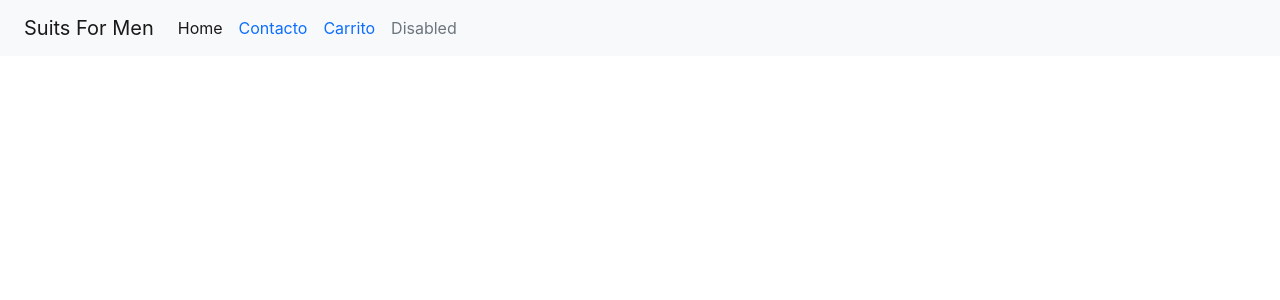
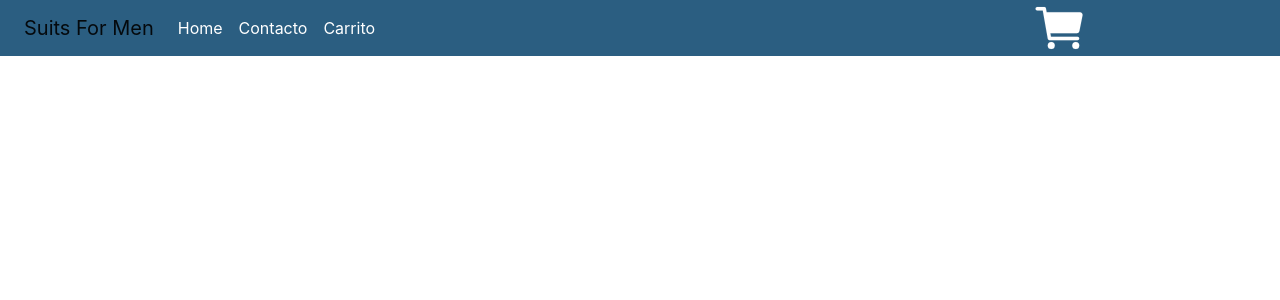
Before and after one commit to HectorMamani18/mytiendamamani, a React (Create React App) app: page / in a window 1280 px wide. Both pictures are taken after a click on the link "Suits For Men". Shown: the top 300 px of the page. Built offline with nearby package versions, Linux system fonts and the light colour scheme.

Commit message:
logo en navbar

```diff
--- a/package.json
+++ b/package.json
@@ -10,8 +10,9 @@
     "react": "^18.2.0",
     "react-bootstrap": "^2.4.0",
     "react-dom": "^18.2.0",
+    "react-icons": "^4.4.0",
     "react-router-dom": "^6.3.0",
-    "react-scripts": "^5.0.1",
+    "react-scripts": "^2.1.3",
     "web-vitals": "^2.1.4"
   },
   "scripts": {
--- a/public/index.html
+++ b/public/index.html
@@ -33,6 +33,9 @@
     <title>React App</title>
 
     <link href="https://cdn.jsdelivr.net/npm/bootstrap@5.1.3/dist/css/bootstrap.min.css" rel="stylesheet" integrity="sha384-1BmE4kWBq78iYhFldvKuhfTAU6auU8tT94WrHftjDbrCEXSU1oBoqyl2QvZ6jIW3" crossorigin="anonymous">
+    <script  defer type="module" src="https://unpkg.com/ionicons@5.5.2/dist/ionicons/ionicons.esm.js"></script>
+    <script defer nomodule src="https://unpkg.com/ionicons@5.5.2/dist/ionicons/ionicons.js"></script>
+
   </head>
   <body>
     <noscript>You need to enable JavaScript to run this app.</noscript>
--- a/src/App.css
+++ b/src/App.css
@@ -36,3 +36,23 @@
     transform: rotate(360deg);
   }
 }
+
+
+ion-icon{
+  font-size: 350%;
+  display: block;
+  position: absolute;
+  top: 0%;
+  right: 15%;
+  border-radius: 0px;
+  color: white;
+}
+
+.navbar{
+  background-color: rgba(22, 79, 117, 0.911);
+
+}
+
+.navtitle{
+  color: white;
+}
--- a/src/App.js
+++ b/src/App.js
@@ -1,16 +1,17 @@
 import './App.css';
+import React from 'react';
 import  {BrowserRouter as Router, Switch, Route}  from 'react-router-dom'
 import Navbar from './components/nav/Navbar'
+import Logo from './components/nav/CartWidget';
 
 function App() {
   return (
     <div className="App">
      <Router>
       <Navbar/>
+      <Logo/>
      </Router>
-
-
-    </div>
+     </div>
   );
 }
 
--- /dev/null
+++ b/src/components/nav/CartWidget.js
@@ -0,0 +1,12 @@
+import React from "react";
+
+const Logo = () => {
+    return(
+
+        <div>
+            <ion-icon name="cart"></ion-icon>
+        </div>
+    )
+}
+
+export default Logo;
--- a/src/components/nav/Navbar.js
+++ b/src/components/nav/Navbar.js
@@ -3,25 +3,22 @@ import React from 'react'
 const navbar = () => {
   return (
     <div>
-<nav className="navbar navbar-expand-lg bg-light">
+<nav className="navbar navbar-expand-lg ">
   <div className="container-fluid">
-    <a className="navbar-brand" href="#">Suits For Men</a>
+    <a className="navbar-brand navtitle" href="#">Suits For Men</a>
     <button className="navbar-toggler" type="button" data-bs-toggle="collapse" data-bs-target="#navbarNav" aria-controls="navbarNav" aria-expanded="false" aria-label="Toggle navigation">
       <span className="navbar-toggler-icon"></span>
     </button>
     <div className="collapse navbar-collapse" id="navbarNav">
       <ul className="navbar-nav">
         <li className="nav-item">
-          <a className="nav-link active" aria-current="page" href="#">Home</a>
+          <a className="nav-link  navtitle" aria-current="page" href="#">Home</a>
         </li>
         <li className="nav-item">
-          <a className="nav-link" href="#">Contacto</a>
+          <a className="nav-link navtitle" href="#">Contacto</a>
         </li>
         <li className="nav-item">
-          <a className="nav-link" href="#">Carrito</a>
-        </li>
-        <li className="nav-item">
-          <a className="nav-link disabled">Disabled</a>
+          <a className="nav-link navtitle" href="#">Carrito</a>
         </li>
       </ul>
     </div>
```
Also changed, not shown: src/components/ItemListContainer.js (added, +14 -0 lines), 1 other file (tests, documents, lock files or other folders).
